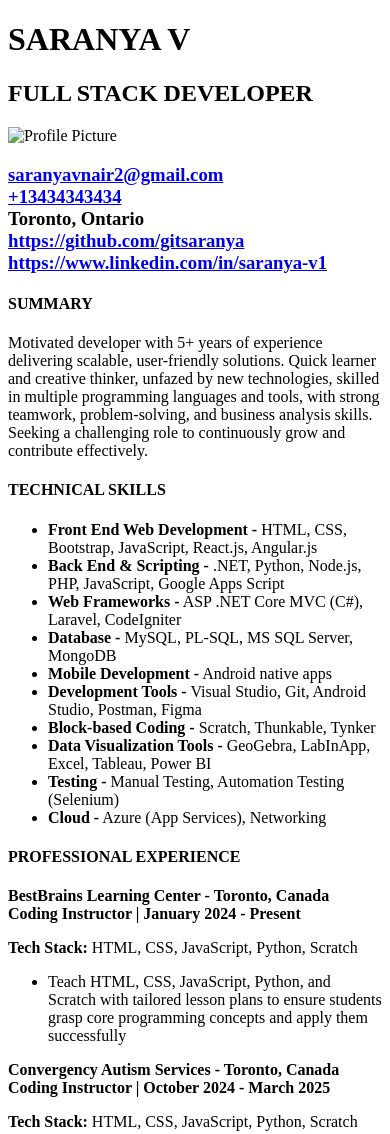
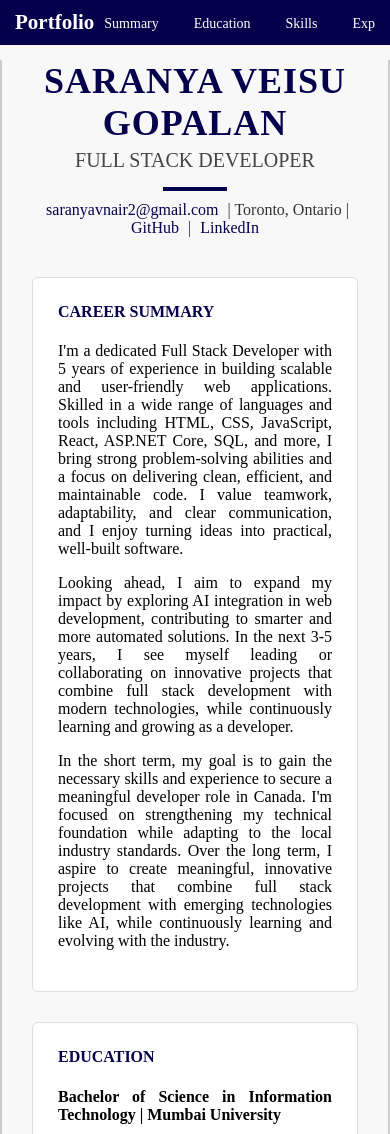
Before and after one commit to gitsaranya/PortfolioNew, a plain HTML site: page index.html in a window 390 px wide. Shown: the top 1134 px of the page. Drawn offline with Linux system fonts and the light colour scheme.

Commit message:
Portfolio data fetch using json

```diff
--- a/index.html
+++ b/index.html
@@ -2,148 +2,33 @@
 <html lang="en">
 
 <head>
-    <meta charset="UTF-8">
-    <meta name="viewport" content="width=device-width, initial-scale=1.0">
-    <title>Document</title>
+    <meta charset="UTF-8" />
+    <meta name="viewport" content="width=device-width, initial-scale=1" />
+    <title>Portfolio</title>
+    <link rel="stylesheet" href="style.css" />
 </head>
 
 <body>
-    <h1> SARANYA V</h1>
-    <h2> FULL STACK DEVELOPER</h2>
-    <img src="images/profilepic.JPG" alt="Profile Picture" width="200" height="200">
-    <h3>
-        <a href="mailto:saranyavnair2@gmail.com">saranyavnair2@gmail.com </a>
-        <br>
-        <a href="tel:+13434343434">+13434343434</a>
-        <br>Toronto, Ontario
-        <br><a href="https://github.com/gitsaranya">https://github.com/gitsaranya</a>
-        <br><a href="https://www.linkedin.com/in/saranya-v1">https://www.linkedin.com/in/saranya-v1 </a>
-    </h3>
-    <h4>SUMMARY</h4>
-    <p>Motivated developer with 5+ years of experience delivering scalable, user-friendly solutions. Quick learner
-        and creative thinker, unfazed by new technologies, skilled in multiple programming languages and tools, with
-        strong teamwork, problem-solving, and business analysis skills. Seeking a challenging role to continuously
-        grow and contribute effectively.</p>
 
-    <h4>TECHNICAL SKILLS</h4>
-    <ul>
-        <li><b>Front End Web Development -</b> HTML, CSS, Bootstrap, JavaScript, React.js, Angular.js</li>
-        <li><b>Back End & Scripting -</b> .NET, Python, Node.js, PHP, JavaScript, Google Apps Script</li>
-        <li><b>Web Frameworks -</b> ASP .NET Core MVC (C#), Laravel, CodeIgniter</li>
-        <li><b>Database -</b> MySQL, PL-SQL, MS SQL Server, MongoDB</li>
-        <li><b>Mobile Development -</b> Android native apps</li>
-        <li><b>Development Tools -</b> Visual Studio, Git, Android Studio, Postman, Figma</li>
-        <li><b>Block-based Coding -</b> Scratch, Thunkable, Tynker</li>
-        <li><b>Data Visualization Tools -</b> GeoGebra, LabInApp, Excel, Tableau, Power BI</li>
-        <li><b>Testing -</b> Manual Testing, Automation Testing (Selenium)</li>
-        <li><b>Cloud -</b> Azure (App Services), Networking</li>
-    </ul>
+    <nav class="navbar">
+        <div class="nav-container">
+            <a href="#" class="nav-title">Portfolio</a>
+            <ul class="nav-links">
+                <li><a href="#summary">Summary</a></li>
+                <li><a href="#education">Education</a></li>
+                <li><a href="#skills">Skills</a></li>
+                <li><a href="#experience">Experience</a></li>
+                <li><a href="#coverletter">Cover Letter</a></li>
+                <li><a href="#projects">Projects</a></li>
+                <li><a href="#testimonial">Testimonial</a></li>
+                <li><a href="#reference">Reference</a></li>
+            </ul>
+        </div>
+    </nav>
 
-    <h4 id="experience">PROFESSIONAL EXPERIENCE</h4>
-    <p>
-        <b>BestBrains Learning Center - Toronto, Canada</b>
-        <br>
-        <b>Coding Instructor | January 2024 - Present</b>
-    </p>
-    <p>
-        <b>Tech Stack:</b> HTML, CSS, JavaScript, Python, Scratch
-    </p>
-    <ul>
-        <li>Teach HTML, CSS, JavaScript, Python, and Scratch with tailored lesson plans to ensure students grasp core
-            programming concepts and apply them successfully</li>
-    </ul>
+    <main id="profileContainer"></main>
 
-    <p>
-        <b>Convergency Autism Services - Toronto, Canada</b>
-        <br>
-        <b>Coding Instructor | October 2024 - March 2025</b>
-    </p>
-    <p>
-        <b>Tech Stack:</b> HTML, CSS, JavaScript, Python, Scratch
-    </p>
-    <ul>
-        <li>Used block-based coding languages like Scratch to design interactive, visual projects that support logical
-            thinking and problem-solving, tailored to neurodiverse learners using ABA principles</li>
-    </ul>
-
-    <p>
-        <b>Carveniche Technology - India</b>
-        <br>
-        <b>Software Developer Lead | July 2022 - December 2023</b>
-    </p>
-    <p>
-        <b>Tech Stack:</b> ASP.NET Core MVC, React.js, Bootstrap, SQL Server, Azure App Services, Google Apps Script,
-        Git
-    </p>
-    <ul>
-        <li>Led cross-functional team of developers, UI/UX designers, QA analysts, and business stakeholders</li>
-        <li>Conducted code reviews and enforced best practices for .NET development</li>
-        <li>Leveraged React.js and Bootstrap to build a dynamic, responsive payment system interface, with strong
-            understanding of component states and lifecycles</li>
-        <li>Automated student report card generation by transferring student data via ASP.NET Core MVC API to Google
-            Sheets, enabling email distribution via Google Apps Script with minimal manual effort</li>
-        <li>Developed a progress-tracking system using ASP.NET MVC for chapters, subjects, and assignments, providing an
-            interface for students and teachers to monitor progress</li>
-        <li>Implemented CRUD operations in ASP.NET MVC to manage data-driven applications, ensuring seamless data
-            management</li>
-        <li>Created RESTful APIs with ASP.NET Web API to facilitate smooth communication between front-end and back-end
-            systems</li>
-        <li>Deployed ASP.NET Core MVC apps using Visual Studio with Git and Azure App Services; managed databases using
-            SQL Server Management Studio (SSMS)</li>
-    </ul>
-
-    <p>
-        <b>Byju's - India</b>
-        <br>
-        <b>Full Stack Developer | June 2021 - July 2022</b>
-    </p>
-    <p>
-        <b>Tech Stack:</b> ASP.NET Core MVC, Angular, TypeScript, Node.js, Express, MongoDB, Jira
-    </p>
-    <ul>
-        <li>Built a grammar editor tool with JavaScript to automate edits time and enhance content quality</li>
-        <li>Developed an Online Booklet Marketplace using ASP.NET MVC, allowing content developers to upload and sell
-            educational booklets for children</li>
-        <li>Developed an animated lesson platform using ASP.NET Core MVC and C#, embedding LabInApp 3D simulations for
-            interactive learning</li>
-        <li>Built a Book Management System with Angular and TypeScript, for dynamic data interaction</li>
-        <li>Built full-stack task manager with Node.js (Express) and dynamic front-end; features CRUD, validation, error
-            handling, responsive UI, sorting, and real-time API updates</li>
-        <li>Developed a product listing page with dynamic category filters using mock API data (static JSON)</li>
-        <li>Utilized Jira to manage SDLC activities, including task tracking, testing and documentation</li>
-        <li>Developed a recipe search engine using ASP.NET and C#, enabling users to input ingredients and receive
-            recipe suggestions, enhancing user experience for cooking enthusiasts</li>
-    </ul>
-
-    <p>
-        <b>Advids - India</b>
-        <br>
-        <b>SQL Developer | November 2019 - April 2021</b>
-    </p>
-    <p>
-        <b>Tech Stack:</b> MySQL, PL-SQL, Power BI, ETL processes
-    </p>
-    <ul>
-        <li>Developed and optimized SQL scripts to manage database objects and improve query performance</li>
-        <li>Gained ETL process knowledge using MySQL for data extraction, transformation, and loading</li>
-        <li>Designed Power BI dashboards to visualize database relationships and drive insights</li>
-    </ul>
-
-    <h4 id="education">EDUCATION</h4>
-    <ul>
-        <li><b>Bachelor of Science in Information Technology</b>Mumbai University</li>
-    </ul>
-    <h4 id="projects">PROJECTS</h4>
-    <ul>
-        <li><b>priject1</b>
-            <br>React, Angular
-        </li>
-        <li><b>project2</b>
-            <br>React, Angular
-        </li>
-    </ul>
-    </div>
-
+    <script src="portfolio.js"></script>
 </body>
 
 </html>
--- /dev/null
+++ b/portfolio.js
@@ -0,0 +1,115 @@
+fetch('portfolio.json')
+    .then(res => res.json())
+    .then(data => {
+        const profileContainer = document.getElementById('profileContainer');
+        if (!profileContainer) return;
+
+        let html = `
+    <div class="profile-header">
+      <h1>${data.name}</h1>
+      <h2>${data.title}</h2>
+      <hr />
+      <div class="contact-line">
+        <a href="mailto:${data.contact.email}">${data.contact.email}</a> |
+        ${data.contact.location} |
+        <a href="${data.contact.github}">GitHub</a> |
+        <a href="${data.contact.linkedin}">LinkedIn</a>
+      </div>
+    </div>
+
+    <section class="section">
+      <h4 class="section-title" id="summary">CAREER SUMMARY</h4>
+      <div class="section-content">
+        ${data.summary.map(para => `<p>${para}</p>`).join('')}
+      </div>
+    </section>
+
+    <section class="section">
+        <h4 class="section-title" id="education">EDUCATION</h4>
+        ${data.education.map(edu => `
+            <p><b>${edu.degree}</b></p>
+            <h5 class="subsection-title">Courses</h5>
+            <ul class="section-list">
+            ${edu.courses.map(c => `<li>${c}</li>`).join('')}
+            </ul>
+        `).join('')}
+    </section>
+
+    <section class="section">
+      <h4 class="section-title" id="skills">TECHNICAL SKILLS</h4>
+      <ul class="section-list">
+        ${data.skills.map(skill => `<li>${skill}</li>`).join('')}
+      </ul>
+    </section>
+
+    <section class="section">
+      <h4 class="section-title" id="experience">PROFESSIONAL EXPERIENCE</h4>
+      <div class="section-content">
+        ${data.experience.map(exp => `
+          <div class="card">
+            <h5>${exp.role}</h5>
+            <p><b>Tech Stack:</b> ${exp.techStack}</p>
+            <ul>${exp.details.map(d => `<li>${d}</li>`).join('')}</ul>
+          </div>
+        `).join('')}
+      </div>
+    </section>
+
+    <section class="section">
+      <h4 class="section-title" id="coverletter">COVER LETTER</h4>
+      <div class="highlight-box">
+        ${data.coverLetter.map(para => `<p>${para}</p>`).join('')}
+      </div>
+    </section>
+
+    <section class="section">
+      <h4 class="section-title" id="projects">PROJECTS</h4>
+      <div class="card-container">
+        ${data.projects.map(p => `
+          <div class="card">
+            <h5>${p.name}</h5>
+            <p><b>Tech:</b> ${p.tech}</p>
+            <ul>${p.details.map(d => `<li>${d}</li>`).join('')}</ul>
+          </div>
+        `).join('')}
+      </div>
+    </section>
+
+    <section class="section">
+        <h4 class="section-title" id="achievement">${data.achievements.situational.title}</h4>
+        <div class="section-content">
+            <p><b>Situation:</b> ${data.achievements.situational.situation}</p>
+            <p><b>Action:</b> ${data.achievements.situational.action}</p>
+            <p><b>Result:</b> ${data.achievements.situational.result}</p>
+        </div>
+        <h4 class="section-title">Awards and Recognition</h4>
+        <div class="section-content">
+            <ul>
+                ${data.achievements.awards.lines.map(line => `<li>${line}</li>`).join('')}
+            </ul>
+        </div>
+    </section>
+
+    <section class="section">
+      <h4 class="section-title" id="testimonial">TESTIMONIALS</h4>
+      <div class="card-container">
+        ${data.testimonials.map(t => `<div class="card"><p>${t}</p></div>`).join('')}
+      </div>
+    </section>
+
+    <section class="section">
+      <h4 class="section-title" id="reference">REFERENCES</h4>
+      <ul class="section-list">
+        ${data.references.map(ref => `
+          <li>
+            <b>${ref.name}</b>, ${ref.role}<br>
+            Email: ${ref.email}<br>
+            Phone: ${ref.phone}
+          </li>
+        `).join('')}
+      </ul>
+    </section>
+    `;
+
+        profileContainer.innerHTML = html;
+    });
--- /dev/null
+++ b/portfolio.json
@@ -0,0 +1,153 @@
+{
+  "name": "SARANYA VEISU GOPALAN",
+  "title": "FULL STACK DEVELOPER",
+  "contact": {
+    "email": "saranyavnair2@gmail.com",
+    "location": "Toronto, Ontario",
+    "github": "https://github.com/gitsaranya",
+    "linkedin": "https://www.linkedin.com/in/saranya-v1"
+  },
+  "summary": [
+    "I'm a dedicated Full Stack Developer with 5 years of experience in building scalable and user-friendly web applications. Skilled in a wide range of languages and tools including HTML, CSS, JavaScript, React, ASP.NET Core, SQL, and more, I bring strong problem-solving abilities and a focus on delivering clean, efficient, and maintainable code. I value teamwork, adaptability, and clear communication, and I enjoy turning ideas into practical, well-built software.",
+    "Looking ahead, I aim to expand my impact by exploring AI integration in web development, contributing to smarter and more automated solutions. In the next 3-5 years, I see myself leading or collaborating on innovative projects that combine full stack development with modern technologies, while continuously learning and growing as a developer.",
+    "In the short term, my goal is to gain the necessary skills and experience to secure a meaningful developer role in Canada. I'm focused on strengthening my technical foundation while adapting to the local industry standards. Over the long term, I aspire to create meaningful, innovative projects that combine full stack development with emerging technologies like AI, while continuously learning and evolving with the industry."
+  ],
+"education": [
+  {
+    "degree": "Bachelor of Science in Information Technology | Mumbai University",
+    "courses": [
+      "CISCO Certified Network Associate (CCNA) in Routing Switching - Tiger's Forum (RST Forum)",
+      "Diploma in Web Design and Development - I-Tek Institute, Mumbai"
+    ]
+  }
+],
+  "skills": [
+    "Front End Web Development: HTML, CSS, Bootstrap, JavaScript, React.js, Angular.js",
+    "Back End & Scripting: .NET, Python, Node.js, PHP, JavaScript, Google Apps Script",
+    "Web Frameworks: ASP .NET Core MVC (C#), Laravel, CodeIgniter",
+    "Database: MySQL, PL-SQL, MS SQL Server, MongoDB",
+    "Mobile Development: Android native apps",
+    "Development Tools: Visual Studio, Git, Android Studio, Postman, Figma",
+    "Block-based Coding: Scratch, Thunkable, Tynker",
+    "Data Visualization Tools: GeoGebra, LabInApp, Excel, Tableau, Power BI",
+    "Testing: Manual Testing, Automation Testing (Selenium)",
+    "Cloud: Azure (App Services), Networking"
+  ],
+  "experience": [
+    {
+      "role": "Frontend Development",
+      "techStack": "HTML, CSS, JavaScript, React.js, Bootstrap",
+      "details": [
+        "Leveraged React.js and Bootstrap to build a dynamic, responsive payment system interface, with strong understanding of component states and lifecycles",
+        "Built a grammar editor tool with JavaScript to automate edits time and enhance content quality",
+        "Developed a product listing page with dynamic category filters using mock API data (static JSON)"
+      ]
+    },
+    {
+      "role": "Backend Development",
+      "techStack": "ASP.NET MVC, ASP.NET Web API, C#, SQL, MySQL",
+      "details": [
+        "Developed an Online Booklet Marketplace using ASP.NET MVC, allowing content developers to upload and sell educational booklets for children",
+        "Created RESTful APIs with ASP.NET Web API to facilitate smooth communication between front-end and back-end systems",
+        "Developed and optimized SQL scripts to manage database objects and improve query performance",
+        "Gained ETL process knowledge using MySQL for data extraction, transformation, and loading",
+        "Implemented CRUD operations in ASP.NET MVC to manage data-driven applications, ensuring seamless data management"
+      ]
+    },
+    {
+      "role": "Full Stack Development",
+      "techStack": "Angular, TypeScript, ASP.NET Core MVC, Node.js (Express), C#, Google Apps Script",
+      "details": [
+        "Automated student report card generation by transferring student data via ASP.NET Core MVC API to Google Sheets, enabling email distribution via Google Apps Script with minimal manual effort",
+        "Developed a progress-tracking system using ASP.NET MVC for chapters, subjects, and assignments, providing an interface for students and teachers to monitor progress",
+        "Built a Book Management System with Angular and TypeScript, for dynamic data interaction",
+        "Developed an animated lesson platform using ASP.NET Core MVC and C#, embedding LabInApp 3D simulations for interactive learning",
+        "Developed a recipe search engine using ASP.NET and C#, enabling users to input ingredients and receive recipe suggestions, enhancing user experience for cooking enthusiasts",
+        "Built full-stack task manager with Node.js (Express) and dynamic front-end; features CRUD, validation, error handling, responsive UI, sorting, and real-time API updates"
+      ]
+    },
+    {
+      "role": "Other Development Operations",
+      "techStack": "Azure App Services, Git, SQL Server Management Studio (SSMS), Jira, Selenium, Power BI",
+      "details": [
+        "Led cross-functional team of developers, UI/UX designers, QA analysts, and business stakeholders",
+        "Conducted code reviews and enforced best practices for .NET development",
+        "Deployed ASP.NET Core MVC apps using Visual Studio with Git and Azure App Services; managed databases using SQL Server Management Studio (SSMS)",
+        "Utilized Jira to manage SDLC activities, including task tracking, testing and documentation",
+        "Debugged applications and executed manual and automated Selenium tests to ensure performance, reliability and quality",
+        "Designed Power BI dashboards to visualize database relationships and drive insights"
+      ]
+    }
+  ],
+  "coverLetter": [
+    "Dear Hiring Manager,",
+    "I'm seeking an opportunity at your company where I can contribute my development skills and be part of meaningful tech projects. With over 5 years of experience in web and software development, I've built a strong foundation in both front-end and back-end technologies, including JavaScript, React, and ASP.NET Core.",
+    "Throughout my career, I've worked on real-world projects—building responsive interfaces, developing secure APIs, and deploying scalable applications. I've also led small teams, ensuring smooth collaboration from planning through deployment. I enjoy solving technical challenges and constantly look for ways to write cleaner, more efficient code. I'm quick to adapt, open to feedback, and passionate about learning, especially in areas like AI and cloud computing.",
+    "I'm excited about the opportunity to contribute to your team's success and bring a strong work ethic, curiosity, and problem-solving mindset. Thank you for considering my application. I look forward to the possibility of discussing how I can support your development goals."
+  ],
+  "projects": [
+    {
+      "name": "Book Management System",
+      "tech": "Angular, ASP.NET Web API, SQL Server",
+      "details": [
+        "Built a full-stack CRUD app with real-time data entry.",
+        "Integrated client-side validation and REST APIs."
+      ]
+    },
+    {
+      "name": "Animated Lesson Platform",
+      "tech": "ASP.NET Core MVC, JS, CSS",
+      "details": [
+        "Developed interactive animated lessons for K-12 students.",
+        "Enabled teachers to manage lesson content with admin UI."
+      ]
+    },
+    {
+      "name": "Report Card Generator",
+      "tech": "Google Apps Script, Google Sheets",
+      "details": [
+        "Automated PDF report cards, reducing manual effort by 70%.",
+        "Dynamically generated data-driven reports for students."
+      ]
+    }
+  ],
+"achievements": {
+  "situational": {
+    "title": "ACHIEVEMENTS",
+    "situation": "At a previous role, the manual creation of student report cards was time-consuming and error-prone, especially when dealing with multiple classes and subjects.",
+    "action": "I developed a system using ASP.NET Core MVC to send student data to Google Sheets via API, and automated email delivery using Google Apps Script. This eliminated the need for manual entry and distribution.",
+    "result": "Reduced report generation time by over 70%, minimized human error, and improved communication with parents."
+  },
+  "awards": {
+    "title": "Awards and Recognition",
+    "lines": [
+      "Received performance-related honours for 'Reach for the Stars' from Byju's.",
+      "Employee of the Month, March 2023"
+    ]
+  }
+},
+  "testimonials": [
+    "\"Saranya is a dedicated and skilled developer who consistently delivers high-quality work. Her ability to adapt to new technologies and her strong problem-solving skills make her a valuable asset to any team. I highly recommend her for any development role.\" - Former Manager",
+    "\"Saranya's attention to detail and commitment to excellence are evident in every project she undertakes. She has a knack for turning complex requirements into elegant solutions, and her collaborative spirit makes her a pleasure to work with.\" - Colleague"
+  ],
+  "references": [
+    {
+      "name": "Jane Smith",
+      "role": "Senior Manager at ExampleTech",
+      "email": "jane.smith@example.com",
+      "phone": "+1 123-123-1234"
+    },
+    {
+      "name": "John Doe",
+      "role": "Lead Developer at EgSolutions",
+      "email": "john.doe@example.com",
+      "phone": "+1 123-123-1234"
+    },
+    {
+      "name": "Mary Johnson",
+      "role": "Project Manager at SoftWorks",
+      "email": "mary.johnson@example.com",
+      "phone": "+1 123-123-1234"
+    }
+  ]
+}
--- /dev/null
+++ b/style.css
@@ -0,0 +1,320 @@
+/* body {
+  margin: 0;
+  font-family: Inconsolata;
+  padding-top: 60px;
+  scroll-behavior: smooth;
+}
+
+.navbar {
+  position: fixed;
+  top: 0;
+  width: 100%;
+  background: #05004b;
+  color: white;
+  z-index: 1000;
+}
+
+.nav-container {
+  display: flex;
+  justify-content: space-between;
+  align-items: center;
+  padding: 15px 30px;
+  max-width: 1200px;
+  margin: 0 auto;
+}
+
+.nav-title {
+  font-size: 21px;
+  font-weight: bold;
+  color: white;
+  text-decoration: none;
+}
+
+.nav-links {
+  list-style: none;
+  display: flex;
+  gap: 25px;
+  margin: 0;
+  padding: 0;
+}
+
+.nav-links li a {
+  color: white;
+  text-decoration: none;
+  font-size: 18px;
+}
+
+.nav-links li a:hover {
+  text-decoration: underline;
+}
+
+section,
+h4 {
+  scroll-margin-top: 70px;
+}
+
+h4 {
+  color: #05004b;
+  margin-top: 40px;
+}
+
+ul.skills-list {
+  list-style: none;
+  padding: 0;
+  margin: 0;
+}
+
+ul.skills-list li {
+  display: grid;
+  grid-template-columns: 250px auto;
+  align-items: start;
+  margin-bottom: 8px;
+}
+
+ul.skills-list b {
+  font-weight: bold;
+  text-align: left;
+}
+
+
+@media (max-width: 600px) {
+  .nav-container {
+    flex-direction: column;
+    align-items: flex-start;
+  }
+
+  .nav-links {
+    flex-direction: column;
+    gap: 10px;
+    width: 100%;
+    padding-top: 10px;
+  }
+} */
+
+html {
+    scroll-padding-top: 90px;
+}
+
+body {
+  margin: 0;
+  font-family: Inconsolata;
+  padding-top: 60px;
+  scroll-behavior: smooth;
+  background: #f8f8f8;
+}
+
+.navbar {
+  position: fixed;
+  top: 0;
+  width: 100%;
+  background: #05004b;
+  color: white;
+  z-index: 1000;
+}
+
+.nav-container {
+  display: flex;
+  justify-content: space-between;
+  align-items: center;
+  padding: 15px 30px;
+  max-width: 1200px;
+  margin: 0 auto;
+}
+
+.nav-title {
+  font-size: 21px;
+  font-weight: bold;
+  color: white;
+  text-decoration: none;
+}
+
+.nav-links {
+  list-style: none;
+  display: flex;
+  gap: 25px;
+  margin: 0;
+  padding: 0;
+}
+
+.nav-links li a {
+  color: white;
+  text-decoration: none;
+  font-size: 18px;
+}
+
+.nav-links li a:hover {
+  text-decoration: underline;
+}
+
+/* Content wrapper */
+main {
+  max-width: 900px;
+  margin: 0 auto;
+  padding: 40px 20px;
+}
+
+/* Each section */
+section {
+  background: white;
+  border: 1px solid #ddd;
+  padding: 25px;
+  margin-bottom: 30px;
+  border-radius: 6px;
+}
+
+h4 {
+  color: #05004b;
+  margin-top: 0;
+  text-align: left;
+}
+
+p {
+  text-align: justify;
+}
+
+ul.skills-list {
+  list-style: none;
+  padding: 0;
+  margin: 0;
+}
+
+ul.skills-list li {
+  display: grid;
+  grid-template-columns: 250px auto;
+  align-items: start;
+  margin-bottom: 8px;
+}
+
+ul.skills-list b {
+  font-weight: bold;
+  text-align: left;
+}
+
+.profile-header {
+  text-align: center;
+  margin-bottom: 40px;
+}
+
+.profile-header h1 {
+  font-size: 36px;
+  margin: 0;
+  color: #05004b;
+  letter-spacing: 1px;
+}
+
+.profile-header h2 {
+  font-size: 20px;
+  margin: 5px 0 15px;
+  color: #444;
+  font-weight: normal;
+}
+
+.profile-header hr {
+  width: 60px;
+  border: 2px solid #05004b;
+  margin: 0 auto;
+}
+
+.contact-line {
+  text-align: center;
+  font-size: 16px;
+  margin: 10px 0 20px 0;
+  color: #333;
+}
+
+.contact-line a {
+  color: #05004b;
+  text-decoration: none;
+  margin: 0 5px;
+}
+
+.contact-line a:hover {
+  text-decoration: underline;
+}
+
+#profileContainer {
+  max-width: 1200px;
+  margin: 0 auto 40px;
+  padding: 0 30px;
+  text-align: justify;
+  border-left: 2px solid #ccc;
+  border-right: 2px solid #ccc;
+}
+
+#profileContainer h1, #profileContainer h2 {
+  text-align: center;
+}
+
+/* Cover Letter Box */
+#coverletter p {
+  background: #e0f0ff;
+  padding: 20px;
+  border-radius: 8px;
+  font-size: 1.1rem;
+  line-height: 1.5;
+  margin-bottom: 15px;
+  max-width: 800px;
+  margin-left: auto;
+  margin-right: auto;
+}
+
+/* Testimonials Cards */
+#testimonial p {
+  background: white;
+  border-radius: 10px;
+  box-shadow: 0 2px 8px rgba(0,0,0,0.15);
+  padding: 20px;
+  margin-bottom: 20px;
+  font-style: italic;
+  max-width: 700px;
+  margin-left: auto;
+  margin-right: auto;
+}
+
+/* Smaller headers inside experience/projects */
+h5 {
+  color: #333;
+  margin-top: 15px;
+  margin-bottom: 5px;
+}
+
+/* Responsive adjustments */
+@media (max-width: 600px) {
+  #coverletter p, #testimonial p {
+    max-width: 100%;
+    padding: 15px;
+  }
+}
+
+
+@media (max-width: 600px) {
+  .nav-container {
+    padding: 10px 15px;
+  }
+
+  .nav-links {
+    display: flex;
+    flex-wrap: nowrap;
+    overflow-x: auto;
+    -webkit-overflow-scrolling: touch;
+    gap: 15px;
+  }
+
+  .nav-links li a {
+    font-size: 14px;
+    white-space: nowrap;
+    padding: 5px 10px;
+  }
+
+  /* Optional: hide scrollbar (Webkit) */
+  .nav-links::-webkit-scrollbar {
+    height: 6px;
+  }
+  .nav-links::-webkit-scrollbar-thumb {
+    background: #888;
+    border-radius: 3px;
+  }
+  .nav-links::-webkit-scrollbar-track {
+    background: transparent;
+  }
+}
```
